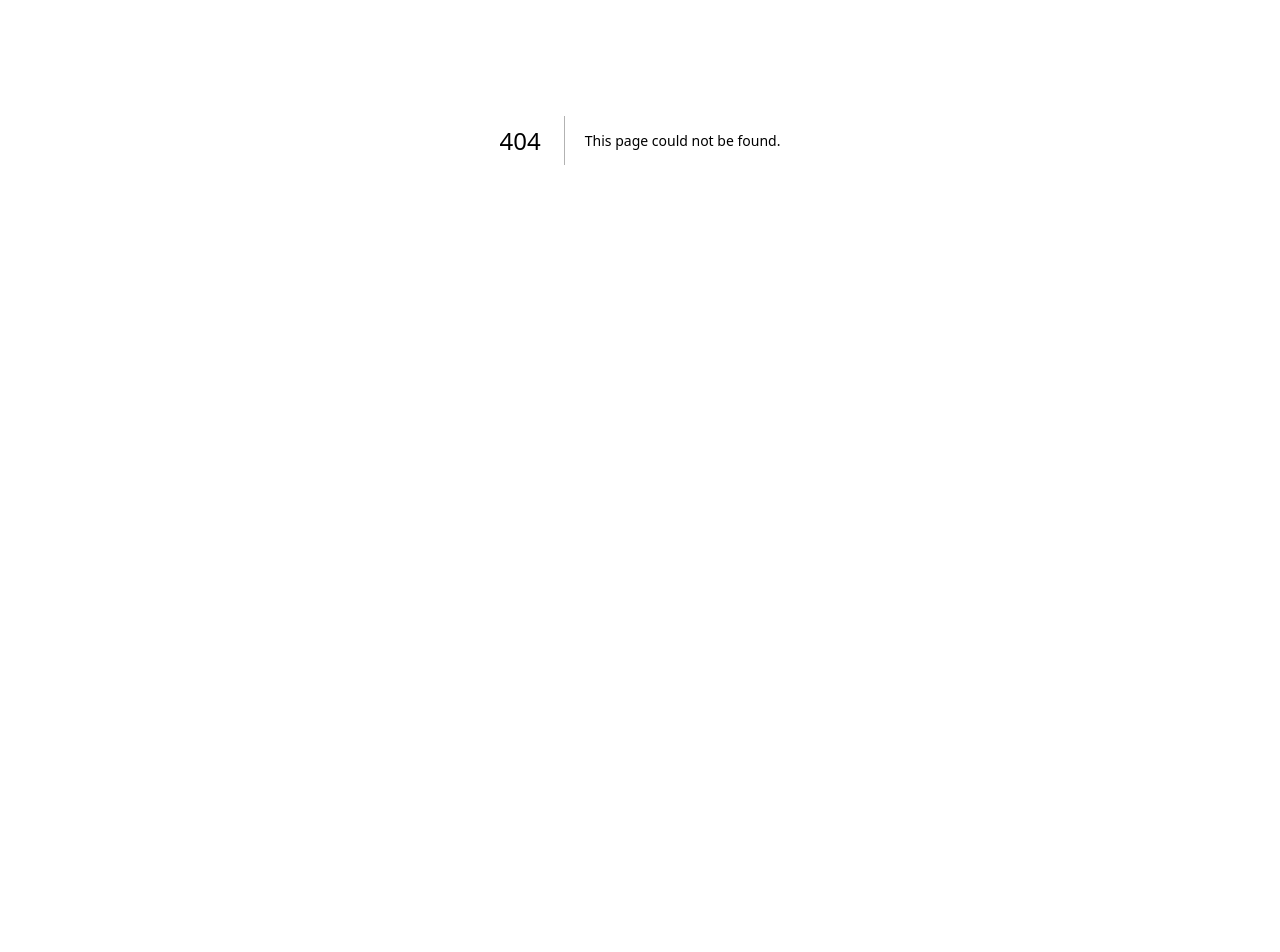
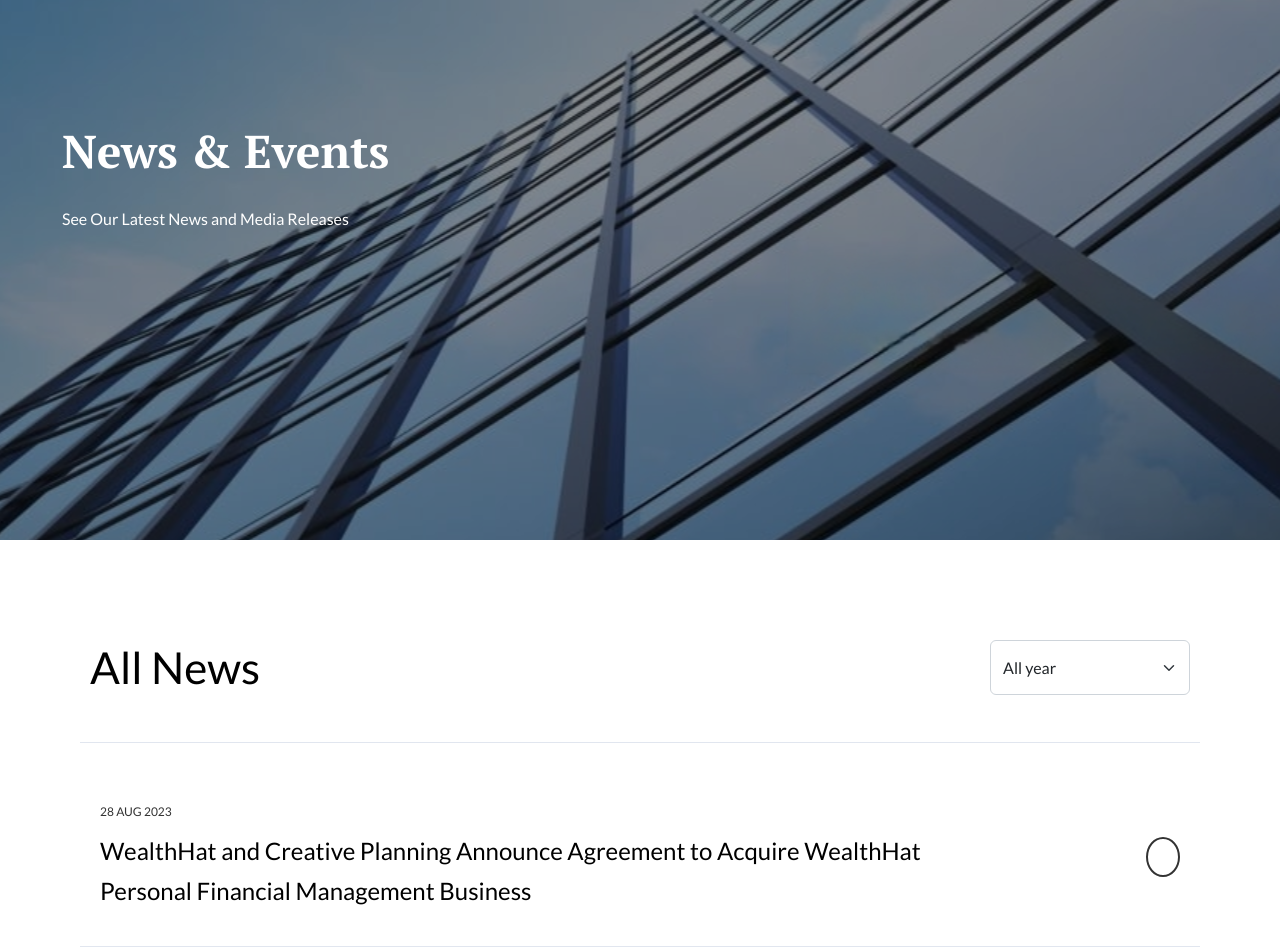
Before and after one commit to WealthHat/Homepage, a Next.js app: page /news in a window 1280 px wide. Before the commit this address had no page. Shown: the part 260-1212 px from the top of the page. Before the commit the page ends 800 px from the top, so only its background shows below. Built offline with nearby package versions, Linux system fonts and the light colour scheme; no server answers.

Commit message:
completed all news page and components

```diff
--- /dev/null
+++ b/src/common/news-card.tsx
@@ -0,0 +1,22 @@
+import Arrow from '@/svgs/arrow';
+import React from 'react'
+
+const NewsCard = () => {
+  return (
+    <div className='news-card'>
+      <div className='news-box'>
+        <p>28 Aug 2023</p>
+        <h3>
+          WealthHat and Creative Planning Announce Agreement to Acquire
+          WealthHat Personal Financial Management Business
+        </h3>
+      </div>
+
+      <div className="arrow">
+        <i className="bi bi-chevron-right"></i>
+      </div>
+    </div>
+  );
+}
+
+export default NewsCard
--- /dev/null
+++ b/src/pages/news/__news.scss
@@ -0,0 +1,100 @@
+.news {
+  // height:100vh;
+
+  .news-hero {
+    height: 100vh;
+    background-image: url('../../../public/images/news-hero.svg');
+    background-size: cover;
+    background-position: center;
+    display: flex;
+    align-items: center;
+    padding: 0 50px;
+    padding-top: 80px;
+
+    h1 {
+      @include heading($font-46, 700, $white);
+      margin-bottom: 26px;
+      font-family: $secondary-font;
+      width: 55%;
+      line-height: 60px;
+    }
+
+    p {
+      @include body-text($font-16, 400, $white);
+      margin-bottom: 8px;
+    }
+  }
+
+  .news-body {
+    padding: 100px 10px;
+
+    .heading {
+      margin-bottom: 47px;
+      display: flex;
+      align-items: center;
+      justify-content: space-between;
+
+      h2{
+         @include heading($font-44, 400);
+         font-size:$secondary-font;
+      }
+
+      .form-select {
+        width: 200px;
+        height:55px;
+      }
+    }
+
+    .news-card {
+      display: flex;
+      align-items: center;
+      justify-content: space-between;
+      border-top: 1px solid $border-color;
+      padding: 60px 20px 35px 20px;
+
+
+      &:last-child{
+        border-bottom:1px solid $border-color;
+      }
+
+      .news-box {
+        p {
+          @include body-text($font-12, 400, $text-color);
+          text-transform: uppercase;
+          margin-bottom:10px;
+        }
+
+        h3 {
+          @include heading($font-24, 400);
+          width:80%;
+          line-height:40px;
+        }
+      }
+
+      .arrow{
+        height:40px;
+        width:40px;
+        border-radius:50%;
+        border:2px solid $text-color;
+        display:flex;
+        align-items:center;
+        justify-content:center;
+        cursor:pointer;
+        transition:$transitions;
+
+        &:hover{
+          background:$black;
+
+          .bi{
+            color:$white;
+          }
+        }
+
+
+        .bi{
+          font-size:20px;
+        }
+      }
+    }
+  }
+}
--- /dev/null
+++ b/src/pages/news/index.tsx
@@ -0,0 +1,40 @@
+import NewsCard from '@/common/news-card';
+import Layout from '@/components/Layout';
+import Marker from '@/svgs/marker';
+import Image from 'next/image';
+import React from 'react';
+
+const News = () => {
+  return (
+    <Layout>
+      <div className='news'>
+        <div className='news-hero'>
+          <div className='container-fluid'>
+            <h1>News & Events</h1>
+            <p>See Our Latest News and Media Releases</p>
+          </div>
+        </div>
+
+        <div className="container news-body">
+          <div className="heading">
+            <h2>All News</h2>
+            <select className="form-select">
+              <option value="">All year</option>
+              <option value="">Monthly</option>
+              <option value="">Weekly</option>
+            </select>
+          </div>
+
+         <NewsCard/>
+         <NewsCard/>
+         <NewsCard/>
+         <NewsCard/>
+         <NewsCard/>
+
+        </div>
+      </div>
+    </Layout>
+  );
+};
+
+export default News;
--- a/src/styles/styles.scss
+++ b/src/styles/styles.scss
@@ -10,6 +10,7 @@
 @import "../pages/ongoing-advisory/__ongoing-advisory";
 @import "../pages/insights/__insights";
 @import "../pages/webinar/__webinar";
+@import "../pages/news/__news";
 
 // components
 @import "../components/navbar/__navbar";
--- /dev/null
+++ b/src/svgs/arrow.tsx
@@ -0,0 +1,27 @@
+import React from 'react'
+
+const Arrow = () => {
+  return (
+    <svg width="37" height="38" viewBox="0 0 37 38" fill="none" xmlns="http://www.w3.org/2000/svg">
+<g filter="url(#filter0_d_171_2679)">
+<rect x="1" y="1.52197" width="35" height="35" rx="17.5" fill="white" fill-opacity="0.01" shape-rendering="crispEdges"/>
+<path fill-rule="evenodd" clip-rule="evenodd" d="M13.4014 23.6514L20.9014 18.6514L13.4014 13.6514C13.3029 13.5857 13.2183 13.5013 13.1524 13.403C13.0866 13.3046 13.0407 13.1942 13.0175 13.0782C12.9943 12.9621 12.9942 12.8426 13.0171 12.7265C13.0401 12.6103 13.0857 12.4999 13.1514 12.4014C13.284 12.2025 13.4902 12.0644 13.7246 12.0175C13.8407 11.9943 13.9602 11.9942 14.0763 12.0171C14.1924 12.0401 14.3029 12.0857 14.4014 12.1514L22.9034 17.8194C23.0403 17.9107 23.1526 18.0344 23.2303 18.1796C23.308 18.3247 23.3486 18.4868 23.3486 18.6514C23.3486 18.816 23.308 18.9781 23.2303 19.1232C23.1526 19.2683 23.0403 19.3921 22.9034 19.4834L14.4014 25.1514C14.3029 25.217 14.1924 25.2627 14.0763 25.2856C13.9602 25.3086 13.8407 25.3085 13.7246 25.2853C13.6085 25.2621 13.4982 25.2162 13.3998 25.1503C13.3015 25.0845 13.217 24.9999 13.1514 24.9014C13.0857 24.8029 13.0401 24.6924 13.0171 24.5763C12.9942 24.4602 12.9943 24.3407 13.0175 24.2246C13.0407 24.1085 13.0866 23.9982 13.1524 23.8998C13.2183 23.8015 13.3029 23.717 13.4014 23.6514Z" fill="#8D4F26"/>
+</g>
+<defs>
+<filter id="filter0_d_171_2679" x="0" y="0.521973" width="37" height="37" filterUnits="userSpaceOnUse" color-interpolation-filters="sRGB">
+<feFlood flood-opacity="0" result="BackgroundImageFix"/>
+<feColorMatrix in="SourceAlpha" type="matrix" values="0 0 0 0 0 0 0 0 0 0 0 0 0 0 0 0 0 0 127 0" result="hardAlpha"/>
+<feMorphology radius="1" operator="dilate" in="SourceAlpha" result="effect1_dropShadow_171_2679"/>
+<feOffset/>
+<feComposite in2="hardAlpha" operator="out"/>
+<feColorMatrix type="matrix" values="0 0 0 0 0.72549 0 0 0 0 0.72549 0 0 0 0 0.72549 0 0 0 1 0"/>
+<feBlend mode="normal" in2="BackgroundImageFix" result="effect1_dropShadow_171_2679"/>
+<feBlend mode="normal" in="SourceGraphic" in2="effect1_dropShadow_171_2679" result="shape"/>
+</filter>
+</defs>
+</svg>
+
+  );
+}
+
+export default Arrow
```
Also changed, not shown: public/images/news-hero.svg (added).
